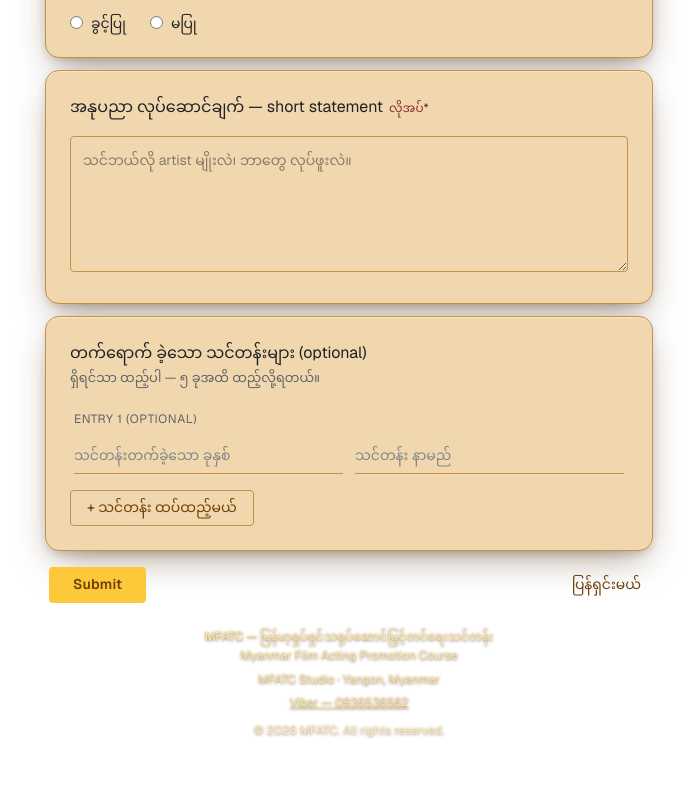
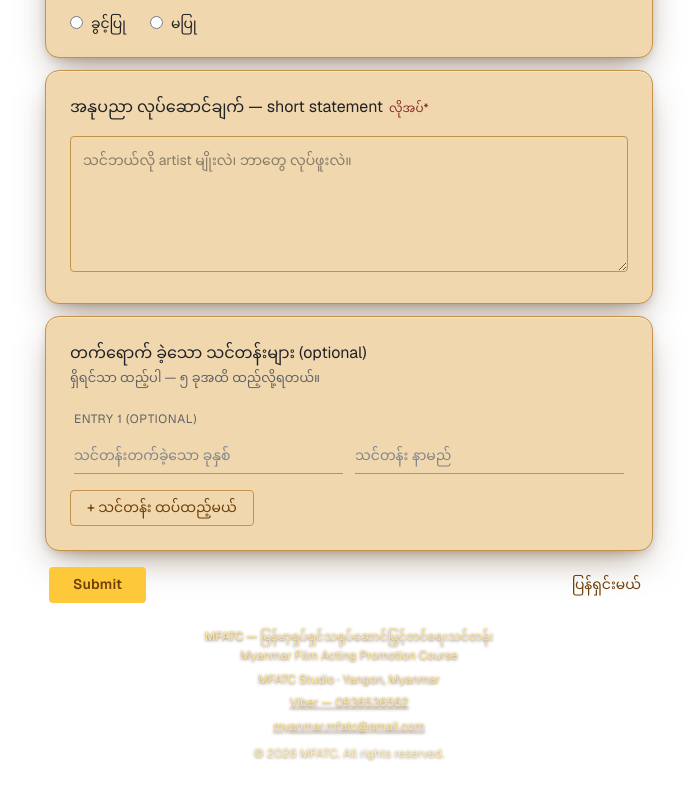
Before and after one commit to Brilliant-Dev-Studio/mfatc-media, a Next.js app: page / in a window 1280 px wide. Shown: the part 3161-3961 px from the top of the page, without its empty margins (291-988 px from the left). Built offline with nearby package versions, Linux system fonts and the light colour scheme.

Commit message:
update:email

```diff
--- a/app/page.tsx
+++ b/app/page.tsx
@@ -281,6 +281,11 @@ export default function FormPage() {
           <div className="mt-1">
             <a href="viber://add?number=95936536562" className="underline">
               Viber — 0936536562
+            </a>
+          </div>
+          <div className="mt-1">
+            <a href="mailto:myanmar.mfatc@gmail.com" className="underline">
+              myanmar.mfatc@gmail.com
             </a>
           </div>
           <div className="mt-2 opacity-80">© 2026 MFATC. All rights reserved.</div>
@@ -691,6 +696,11 @@ export default function FormPage() {
             Viber — 0936536562
           </a>
         </div>
+        <div className="mt-1">
+          <a href="mailto:myanmar.mfatc@gmail.com" className="underline">
+            myanmar.mfatc@gmail.com
+          </a>
+        </div>
         <div className="mt-2 opacity-80">© 2026 MFATC. All rights reserved.</div>
       </footer>
       </main>
```
